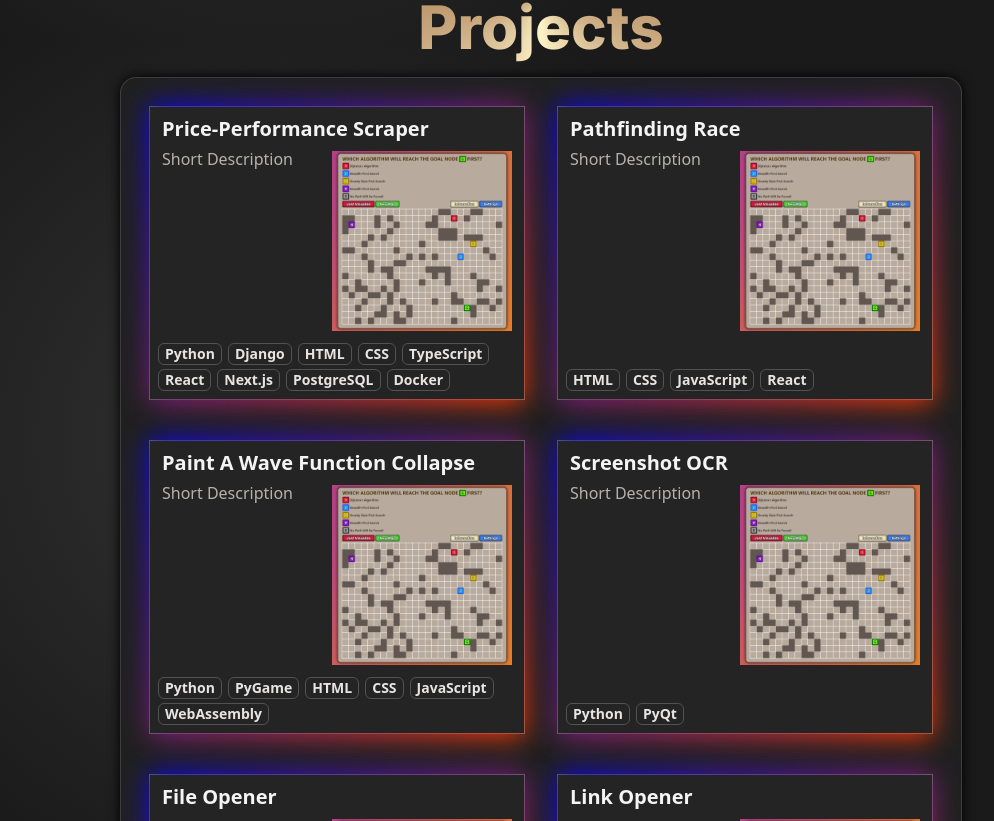
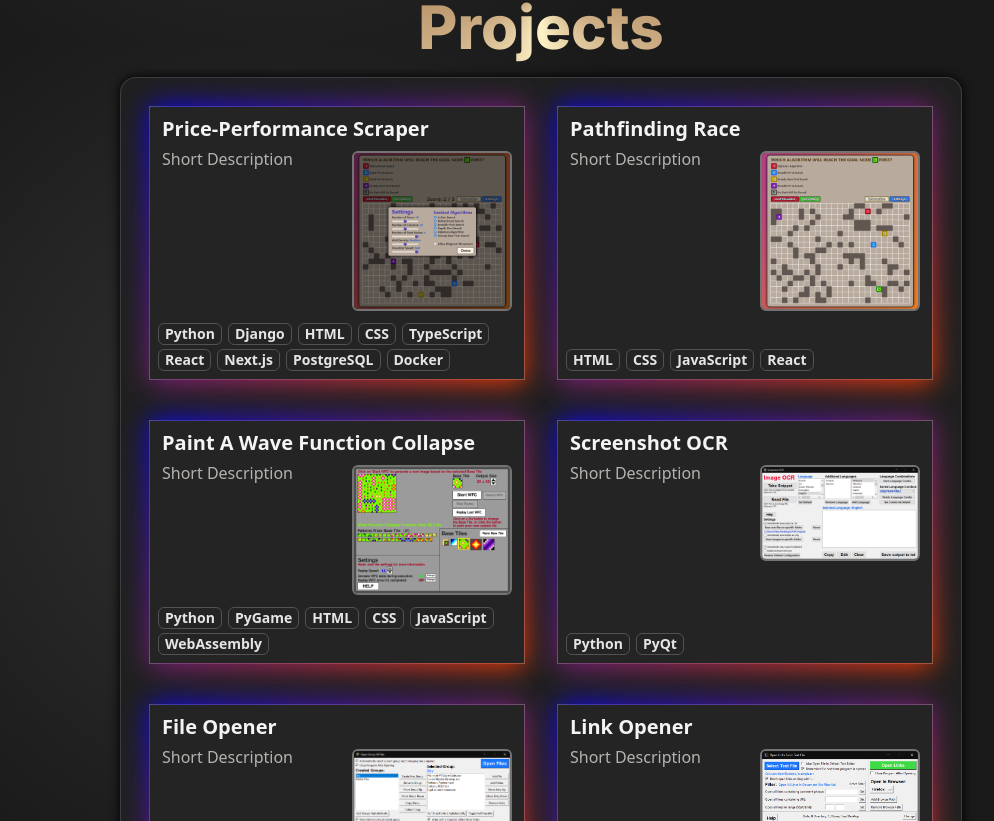
Before and after one commit to vik-ma/portfolio, a Next.js app: page / in a window 1280 px wide. Shown: the part 759-1580 px from the top of the page, without its empty margins (99-1093 px from the left). Built offline with nearby package versions, Linux system fonts and the light colour scheme.

Commit message:
Updated previewImgSrc for ProjectsInfo entries and resized preview images

```diff
--- a/app/ProjectsInfo.tsx
+++ b/app/ProjectsInfo.tsx
@@ -16,7 +16,7 @@ export const ProjectsInfo = {
       "PostgreSQL",
       "Docker",
     ],
-    previewImgSrc: "/images/pathfinding-race-preview-1.png",
+    previewImgSrc: "/images/pathfinding-race-preview-4.png",
     // cssGradient: "bg-gradient-to-r from-violet-500 via-rose-500 to-orange-600",
   },
   "pathfinding-race": {
@@ -36,7 +36,7 @@ export const ProjectsInfo = {
     cssId: "project-wfc",
     cssGradient: "bg-gradient-to-r from-rose-600 via-red-500 to-orange-400",
     techStack: ["Python", "PyGame", "HTML", "CSS", "JavaScript", "WebAssembly"],
-    previewImgSrc: "/images/pathfinding-race-preview-1.png",
+    previewImgSrc: "/images/wfc-preview-1.png",
     // cssGradient: "bg-gradient-to-r from-rose-600 via-red-500 to-orange-400",
   },
   "screenshot-ocr": {
@@ -46,7 +46,7 @@ export const ProjectsInfo = {
     cssId: "project-ocr",
     cssGradient: "bg-gradient-to-r from-rose-600 to-amber-400",
     techStack: ["Python", "PyQt"],
-    previewImgSrc: "/images/pathfinding-race-preview-1.png",
+    previewImgSrc: "/images/screenshot-ocr-preview.png",
     // cssGradient: "bg-gradient-to-r from-rose-600 to-red-600",
   },
   "file-opener": {
@@ -56,7 +56,7 @@ export const ProjectsInfo = {
     cssId: "project-file-opener",
     cssGradient: "bg-gradient-to-r from-rose-600 to-yellow-400",
     techStack: ["Python", "Tkinter"],
-    previewImgSrc: "/images/pathfinding-race-preview-1.png",
+    previewImgSrc: "/images/file-opener-preview.png",
     // cssGradient: "bg-gradient-to-r from-orange-500 to-amber-400",
   },
   "link-opener": {
@@ -66,7 +66,7 @@ export const ProjectsInfo = {
     cssId: "project-link-opener",
     cssGradient: "bg-gradient-to-r from-rose-600 to-yellow-400",
     techStack: ["Python", "Tkinter"],
-    previewImgSrc: "/images/pathfinding-race-preview-1.png",
+    previewImgSrc: "/images/link-opener-preview.png",
     // cssGradient: "bg-gradient-to-r from-blue-400 to-fuchsia-800",
   },
 };
--- a/app/components/ProjectsSection.tsx
+++ b/app/components/ProjectsSection.tsx
@@ -23,10 +23,10 @@ export default function ProjectsSection() {
                       </p>
                       <div className="mt-1">
                         <Image
-                        className="object-contain"
+                          className="object-fill rounded-md border-2 border-neutral-500"
                           src={value.previewImgSrc}
                           alt={`${value.name} Preview Image`}
-                          width="180"
+                          width="160"
                           height="100"
                         />
                       </div>
```
